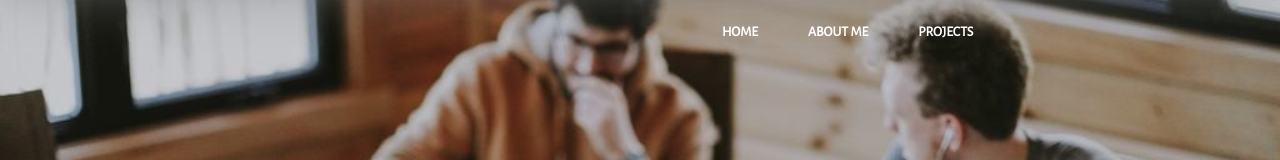
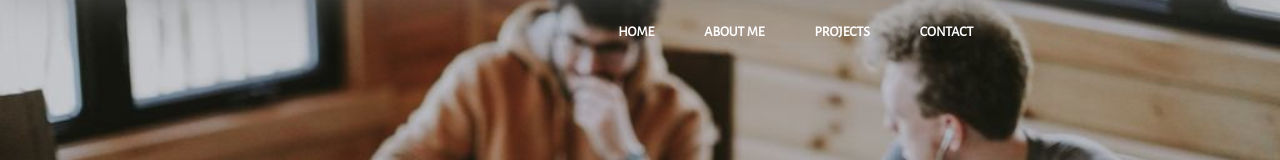
Before and after one commit to jaruto7/new-portfolio, a website: page index.html in a window 1280 px wide. Shown: the top 160 px of the page. Drawn offline with Linux system fonts and the light colour scheme.

Commit message:
Bring back contact hyperlink in menu navigation and use anchor to link with footer in html

```diff
--- a/index.html
+++ b/index.html
@@ -24,6 +24,7 @@
 						<li><a class="nav-link nav-link--js" href="#home">Home</a></li>
 						<li><a class="nav-link nav-link--js" href="#about-me">About Me</a></li>
 						<li><a class="nav-link nav-link--js" href="#projects">Projects</a></li>
+						<li><a class="nav-link nav-link--js" href="#contact">Contact</a></li>
 					</ul>
 				</nav>
 			</aside>
@@ -184,7 +185,7 @@
 			</ul>
 		</section>
 
-		<footer class="footer clearfix">
+		<footer id="contact" class="footer clearfix">
 			<!-- FOOTER SECTION -->
 			<div class="row">
 			<div class="col-3">
```
